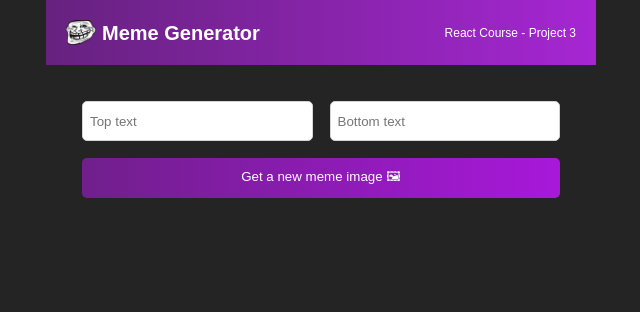
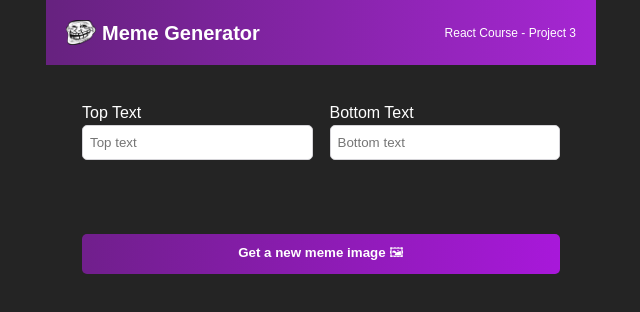
Before and after one commit to Dragos20Tech/meme-generator, a React (Vite) app: page / in a window 1280 px wide. Shown: the top 312 px of the page, without its empty margins (319-959 px from the left). Built offline with nearby package versions, Linux system fonts and the light colour scheme.

Commit message:
Form component accessibility update

```diff
--- a/src/App.css
+++ b/src/App.css
@@ -37,8 +37,12 @@ main {
 
 .form {
     display: grid;
-    grid-template: 40px 40px / 1fr 1fr;
+    grid-template: 100% 100% / 1fr 1fr;
     gap: 17px;
+}
+
+.form--label {
+    margin-bottom: 5px;
 }
 
 .form--input {
@@ -46,11 +50,15 @@ main {
     border-radius: 5px;
     border: 1px solid #D5D4D8;
     text-indent: 5px;
+    height: 35px;
+    width: 100%;
 }
 
 .form--button {
+    height: 40px;
     grid-column: 1 / -1;
     font-family: "Karla", sans-serif;
+    font-weight: bold;
     border-radius: 5px;
     background: linear-gradient(90.41deg, #711F8D 1.14%, #A818DA 100%);
     color: white;
--- a/src/components/Meme.jsx
+++ b/src/components/Meme.jsx
@@ -4,16 +4,24 @@ export default function Meme() {
     return (
         <main>
             <form className="form">
+                <div>
+                    <label>Top Text
                         <input
                             type="text"
                             placeholder="Top text"
                             className="form--input"
                         />
+                    </label>
+                </div>
+                <div>
+                    <label>Bottom Text
                         <input
                             type="text"
                             placeholder="Bottom text"
                             className="form--input"
                         />
+                    </label>
+                </div>
                 <button
                     className="form--button"
                 >
```
Lines whose indentation alone changed are shown as unchanged.
